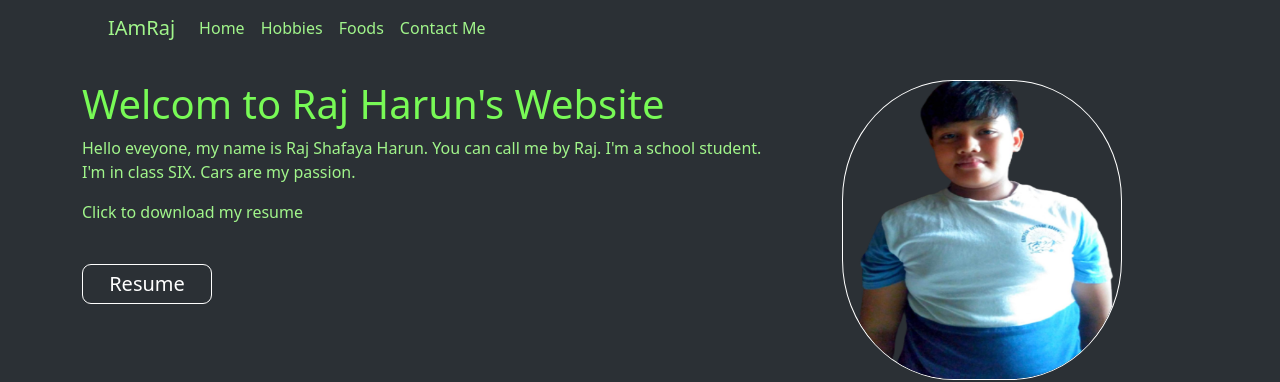
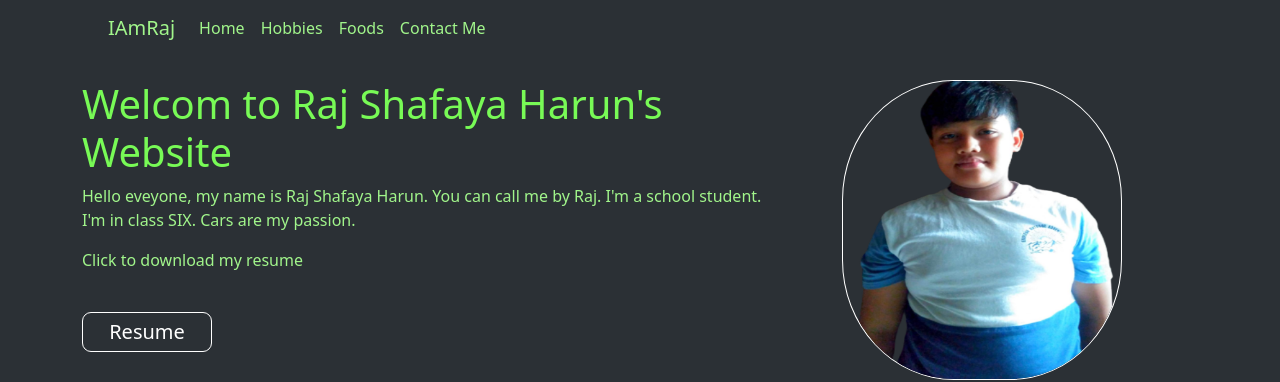
Before and after one commit to NafisTahmid/Raj-Shafaya-Harun, a plain HTML site: page index.html in a window 1280 px wide. Shown: the top 382 px of the page. Drawn offline with nearby package versions, Linux system fonts and the light colour scheme.

Commit message:
Update index.html

```diff
--- a/index.html
+++ b/index.html
@@ -50,7 +50,7 @@
           <div class="col-md-8">
 
 
-            <h1>Welcom to Raj Harun's Website</h1>
+            <h1>Welcom to Raj Shafaya Harun's Website</h1>
             <p>Hello eveyone, my name is Raj Shafaya Harun. You can call me by Raj. I'm a school student. <br> I'm in class SIX. Cars are my passion.</p>
             <p>Click to download my resume</p>
             <br>
```
